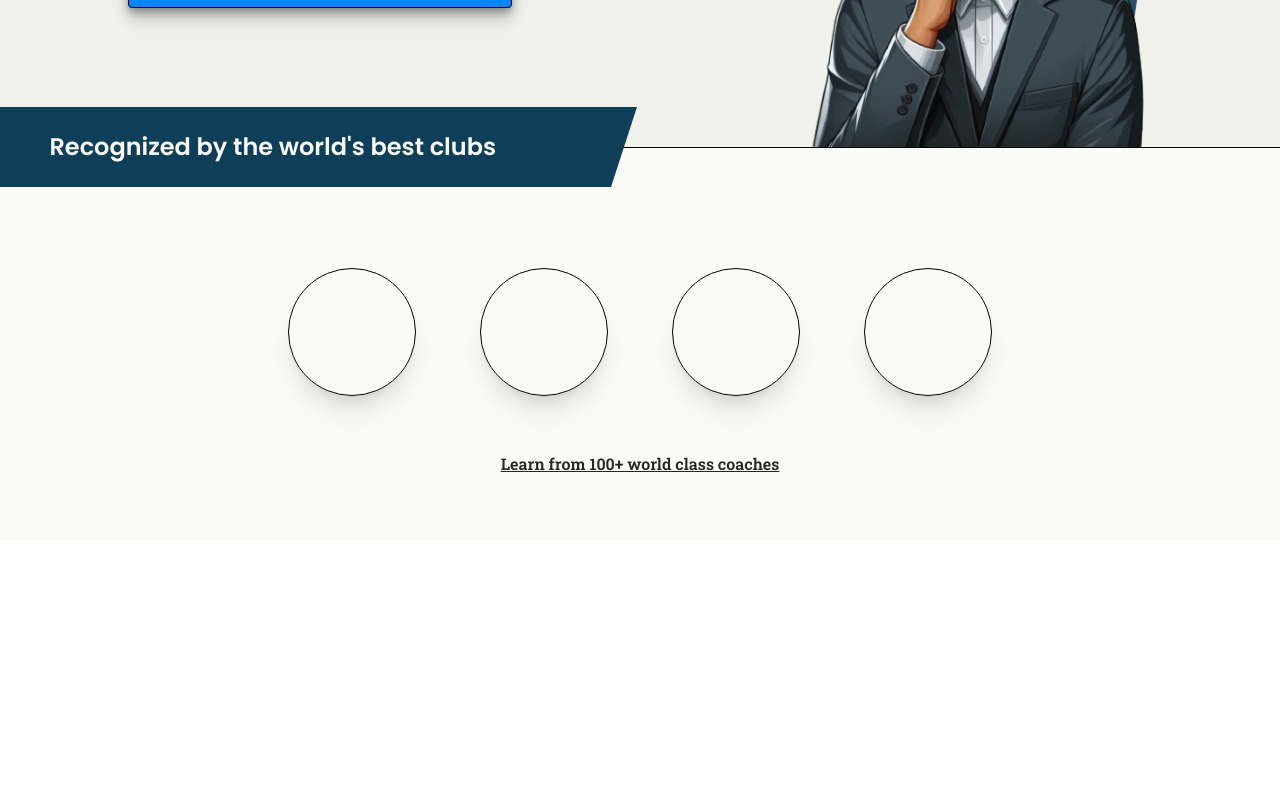
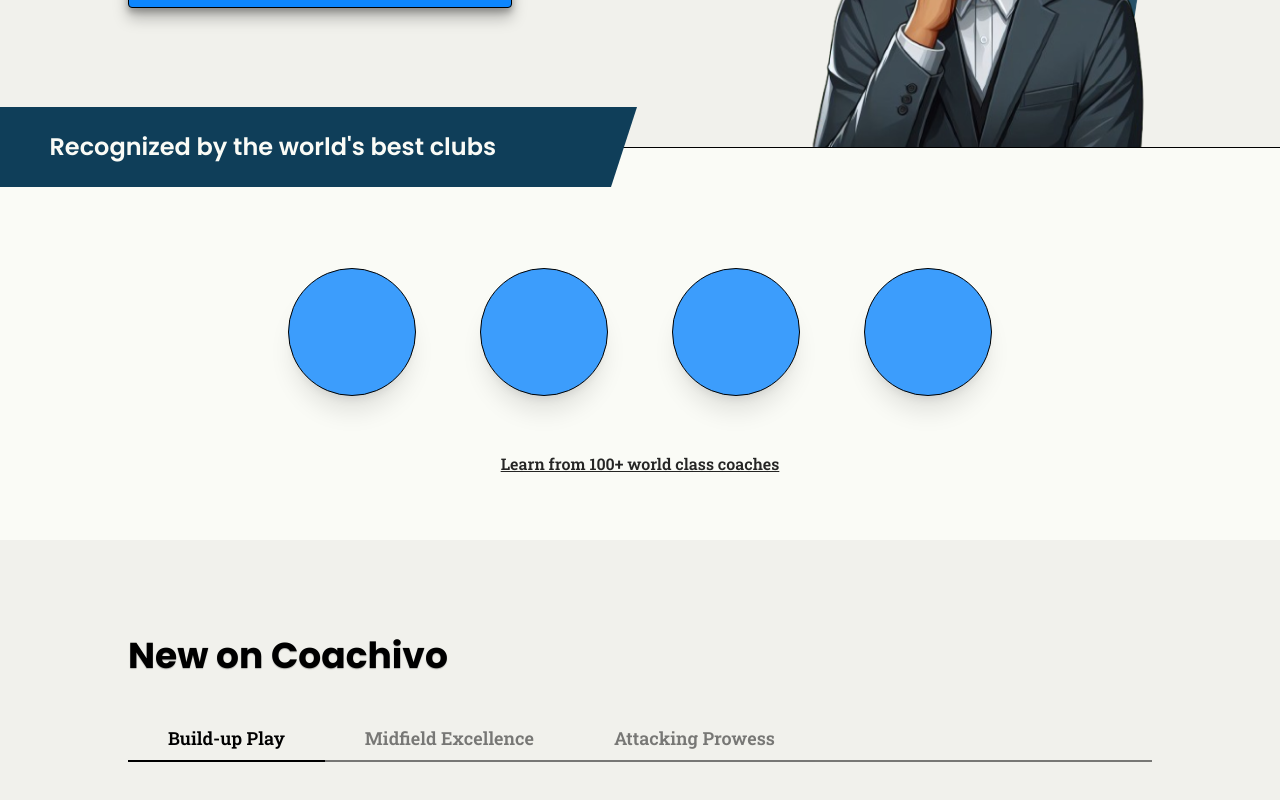
Before and after one commit to ivano-pinjuh/Coachivo, a React (Vite) app: page / in a window 1280 px wide. Shown: the part 444-1244 px from the top of the page. Before the commit the page ends 984 px from the top, so only its background shows below. Built offline with nearby package versions, Linux system fonts and the light colour scheme.

Commit message:
started working on the new courses section

```diff
--- a/src/components/pages/Home.jsx
+++ b/src/components/pages/Home.jsx
@@ -3,7 +3,7 @@ const Home = () => {
     <div className="w-full">
 
       {/* Hero section */}
-      <div className="w-full h-[65vh] pt-[13vh] border-b-[1px] m-0 bg-isabelline relative">
+      <div className="w-full min-h-fit h-[65vh] pt-[13vh] border-b-[1px] m-0 bg-isabelline relative">
 
         <div className="w-full px-[10%]">
           <h1 className="font-poppins font-bold text-4xl text-shadow">
@@ -39,16 +39,48 @@ const Home = () => {
       {/* Coaches section */}
       <div className="w-full bg-milk pt-[15vh] pb-[8vh]">
         <div className="flex justify-between w-[55vw] pb-[7vh] m-auto">
-          <div className="w-32 border-[1px] rounded-full h-32 shadow-xl"></div>
-          <div className="w-32 border-[1px] rounded-full h-32 shadow-xl"></div>
-          <div className="w-32 border-[1px] rounded-full h-32 shadow-xl"></div>
-          <div className="w-32 border-[1px] rounded-full h-32 shadow-xl"></div>
+          <div className="w-32 border-[1px] rounded-full h-32 shadow-xl bg-brilliant-azure"></div>
+          <div className="w-32 border-[1px] rounded-full h-32 shadow-xl bg-brilliant-azure"></div>
+          <div className="w-32 border-[1px] rounded-full h-32 shadow-xl bg-brilliant-azure"></div>
+          <div className="w-32 border-[1px] rounded-full h-32 shadow-xl bg-brilliant-azure"></div>
 
         </div>
 
         <p className="text-center cursor-pointer font-roboto-slab opacity-85 underline font-semibold">
           Learn from 100+ world class coaches
         </p>
+      </div>
+
+
+
+      {/* New section */}
+      <div className="w-full bg-isabelline h-80 pt-[12vh] px-[10vw]">
+        <h1 className="font-poppins font-bold text-4xl text-shadow">
+          New on Coachivo
+        </h1>
+
+        <div className="">
+          <div className="hidden md:flex w-full mt-[6vh]">
+            <h3 className="font-roboto-slab text-lg px-10 pb-2 border-b-2 cursor-pointer font-semibold">
+              Build-up Play
+            </h3>
+
+            <h3 className="font-roboto-slab text-lg px-10 pb-2 border-b-2 opacity-50 cursor-pointer font-semibold">
+              Midfield Excellence
+            </h3>
+
+            <h3 className="font-roboto-slab text-lg px-10 pb-2 border-b-2 opacity-50 cursor-pointer font-semibold">
+              Attacking Prowess
+            </h3>
+
+            <div className="border-b-2 opacity-50 flex-grow"></div>
+          </div>
+
+          <div>
+
+          </div>
+        </div>
+
       </div>
 
 
```
